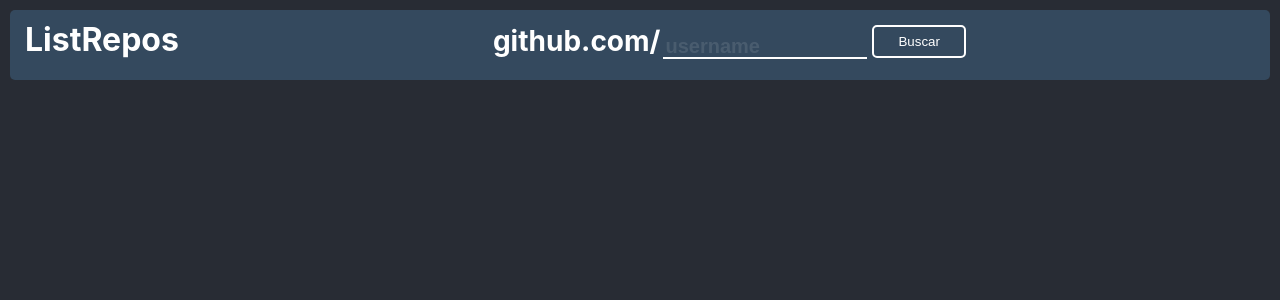
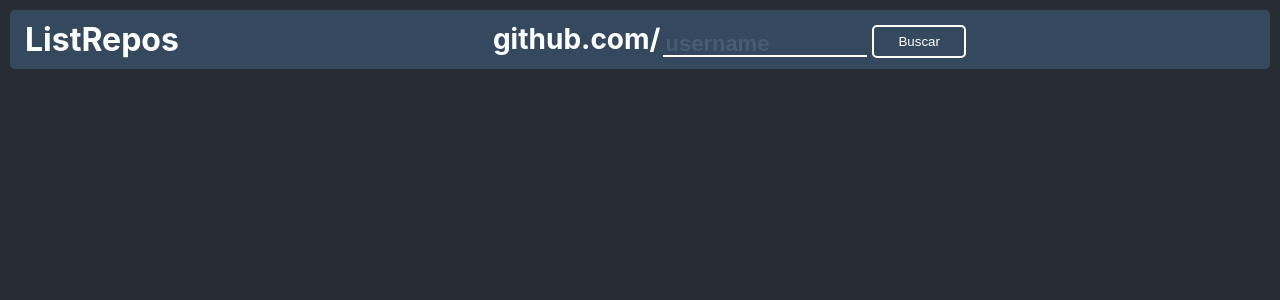
Before and after one commit to LucasSonego/ListRepos-React, a React (Create React App) app: page / in a window 1280 px wide. Shown: the top 300 px of the page. Built offline with nearby package versions, Linux system fonts and the light colour scheme.

Commit message:
fix: little changes in styles

```diff
--- a/src/App.css
+++ b/src/App.css
@@ -9,7 +9,7 @@
 .App {
   display: grid;
   grid-template-columns: min-content auto;
-  grid-template-rows: 80px auto;
+  grid-template-rows: min-content auto;
   grid-template-areas:
     "header header"
     "user repos";
@@ -59,8 +59,8 @@
 
 .input {
   float: left;
-  margin: 25px 0 10px 3px;
-  font-size: 20px;
+  margin: 23px 0 10px 3px;
+  font-size: 22px;
   height: 20px;
   width: 200px;
   border: none;
@@ -76,7 +76,7 @@
 }
 
 .gitlink {
-  margin: 14px 0 10px 0;
+  margin: 12px 0 12px 0;
   font-size: 28px;
 }
 
```
